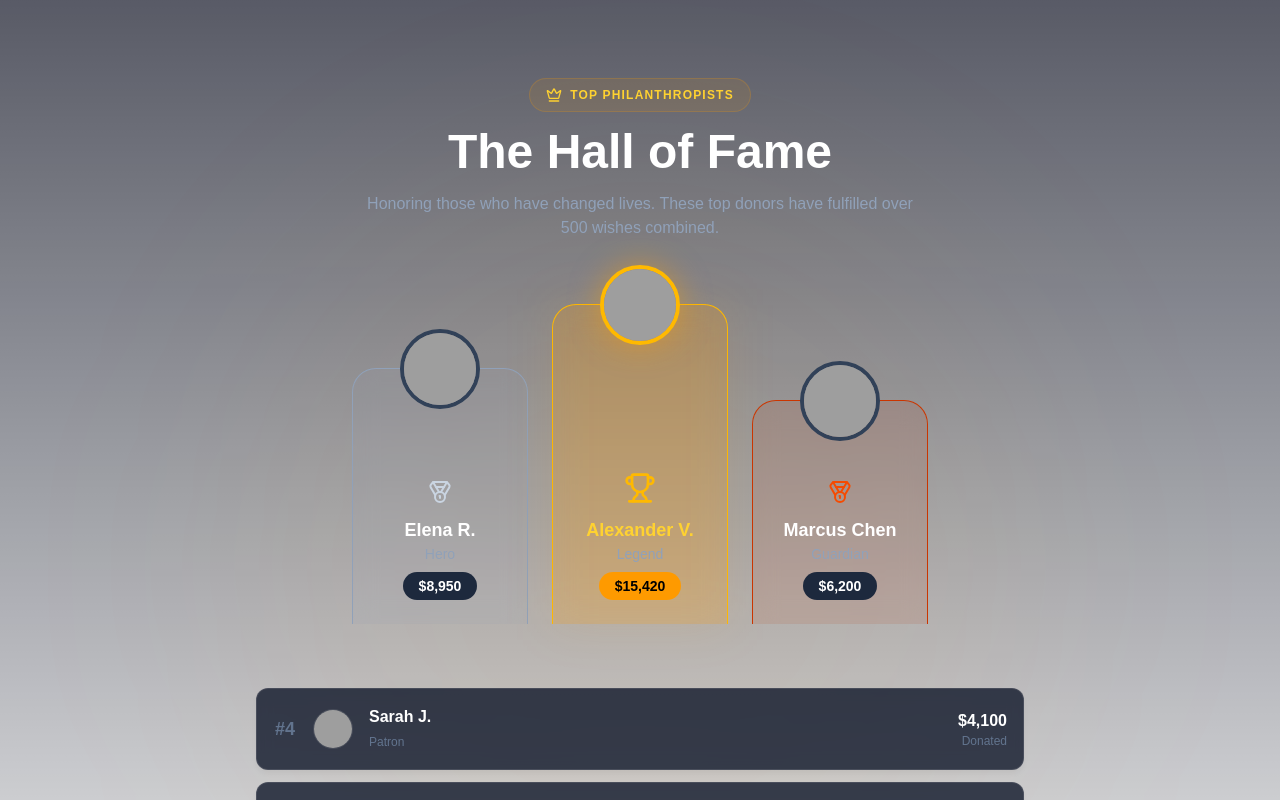
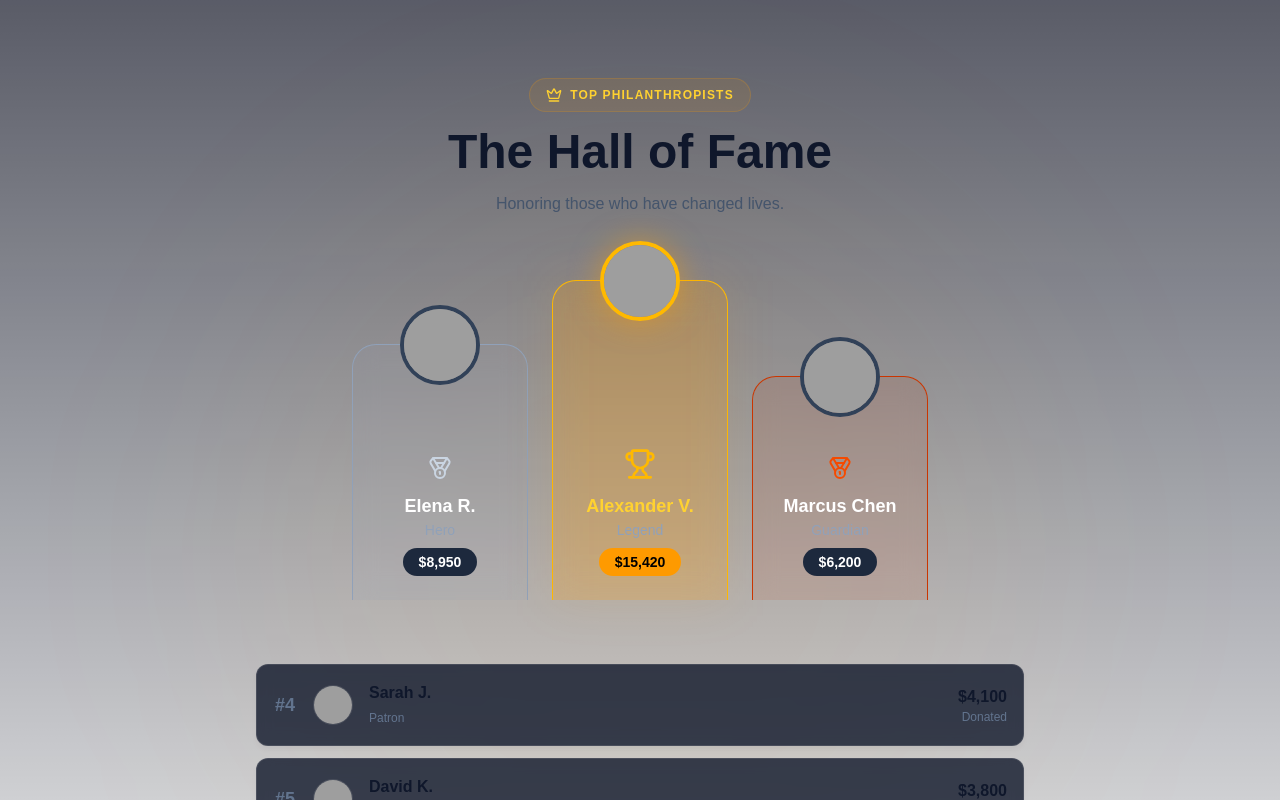
Before and after one commit to itznik/helpio, a Next.js app in the folder helpio/: page / in a window 1280 px wide. Shown: the part 1320-2120 px from the top of the page. Built offline with nearby package versions, Linux system fonts and the light colour scheme; grey boxes are pictures that could not be loaded.

Commit message:
Update Leaderboard.tsx

```diff
--- a/helpio/src/components/sections/Leaderboard.tsx
+++ b/helpio/src/components/sections/Leaderboard.tsx
@@ -33,12 +33,13 @@ export default function Leaderboard() {
             <Crown className="w-4 h-4" />
             Top Philanthropists
           </motion.div>
-          <h2 className="text-4xl md:text-5xl font-display font-bold text-white mb-4">
-            The <span className="text-gradient-gold">Hall of Fame</span>
-          </h2>
-          <p className="text-slate-400 max-w-xl mx-auto">
-            Honoring those who have changed lives. These top donors have fulfilled over 500 wishes combined.
-          </p>
+          <h2 className="text-4xl md:text-5xl font-display font-bold text-slate-900 dark:text-white mb-4">
+  The <span className="text-gradient-gold">Hall of Fame</span>
+</h2>
+
+<p className="text-slate-600 dark:text-slate-400 max-w-xl mx-auto">
+  Honoring those who have changed lives.
+</p>
         </div>
 
         {/* The Podium (Top 3) */}
@@ -69,12 +70,16 @@ export default function Leaderboard() {
                 <span className="font-display font-bold text-slate-500 w-6 text-center text-lg">#{donor.rank}</span>
                 <img src={donor.avatar} alt={donor.name} className="w-10 h-10 rounded-full border border-white/10" />
                 <div>
-                  <h4 className="font-bold text-white group-hover:text-amber-300 transition-colors">{donor.name}</h4>
+                  <h4 className="font-bold text-slate-900 dark:text-white group-hover:text-amber-500 transition-colors">
+  {donor.name}
+</h4>
                   <span className="text-xs text-slate-500">{donor.badge}</span>
                 </div>
               </div>
               <div className="text-right">
-                 <div className="font-bold text-white">${donor.amount.toLocaleString()}</div>
+                 <div className="font-bold text-slate-900 dark:text-white">
+  ${donor.amount.toLocaleString()}
+</div>
                  <div className="text-xs text-slate-500">Donated</div>
               </div>
             </motion.div>
```
